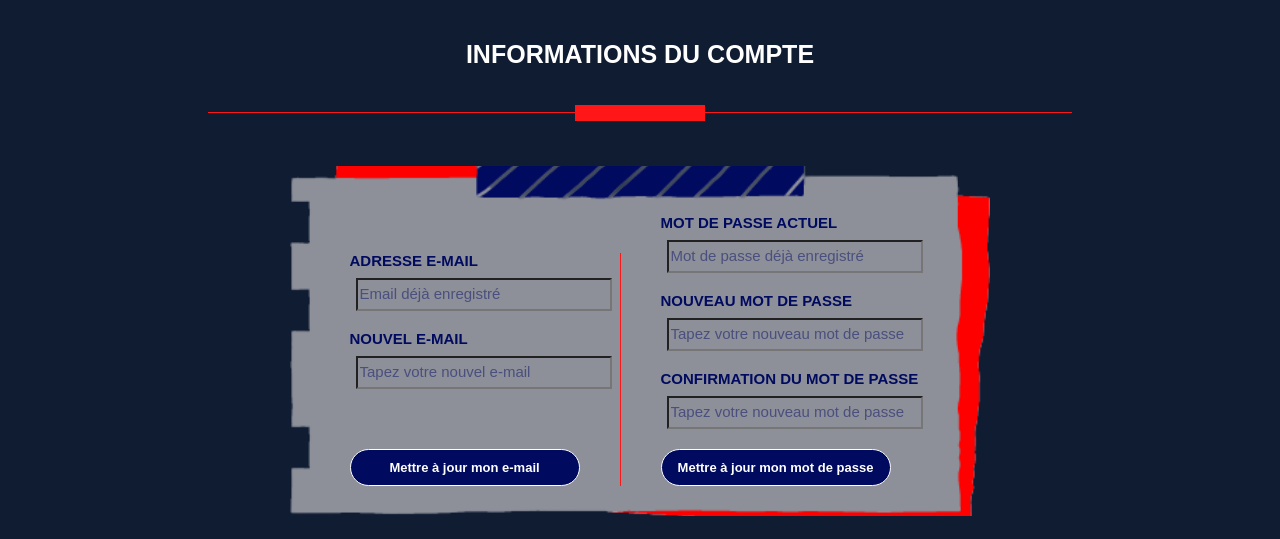
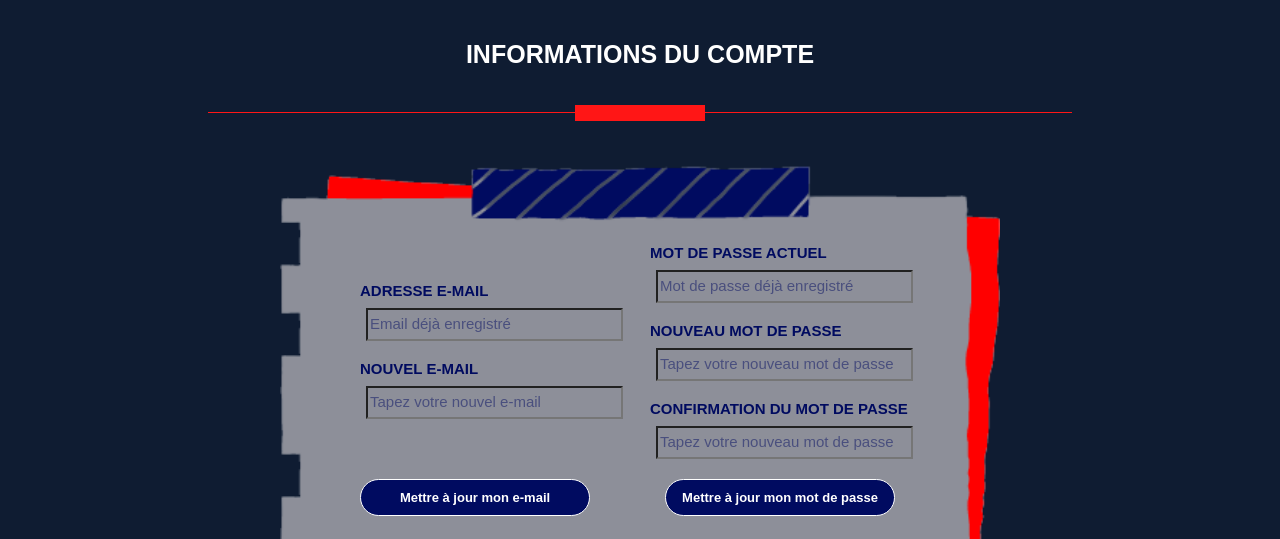
Before and after one commit to Vincent-PERON/LinkODev-Project-Oclock-Front, a React app: page / in a window 1280 px wide. Shown: the part 261-800 px from the top of the page. Built offline with nearby package versions, Linux system fonts and the light colour scheme.

Commit message:
feat: changes on static integration InfoProfile

```diff
--- a/src/components/InfoProfile/InfoProfile.js
+++ b/src/components/InfoProfile/InfoProfile.js
@@ -31,7 +31,7 @@ function InfoProfile() {
             <label htmlFor="password" className="InfoProfile-form-label">CONFIRMATION DU MOT DE PASSE</label>
             <input id="new-password-confirm" type="password" className="InfoProfile-form-input" placeholder="Tapez votre nouveau mot de passe" />
           </div>
-          <button className="InfoProfile-button" type="button">Mettre à jour mon mot de passe</button>
+          <button className="InfoProfile-button InfoProfile-button-password" type="button">Mettre à jour mon mot de passe</button>
         </div>
       </form>
     </div>
--- a/src/components/InfoProfile/InfoProfile.scss
+++ b/src/components/InfoProfile/InfoProfile.scss
@@ -15,13 +15,13 @@
     display: flex;
     justify-content: center;
     align-items: flex-end;
-    gap: 4rem;
+    gap: 2rem;
     background-image: url('src/assets/Images/profileBox.png');
     background-repeat: no-repeat;
     background-position: center;
-    background-size: 70rem;
-    height: 35rem;
-    padding-bottom: 3rem;
+    background-size: 72rem;
+    height: 40rem;
+    padding-bottom: 5rem;
   }
 
   &-group {
@@ -29,10 +29,6 @@
     flex-direction: column;
     align-items: flex-start;
     gap: 2rem;
-  }
-
-  &-group-left {
-    border-right: 1.5px solid vars.$red;
   }
 
   &-group-content {
@@ -72,8 +68,13 @@
       font-size: 1.3rem;
       transition: 0.3s;
     }
+
     &-button-mail {
       margin-top: 4rem;
+    }
+
+    &-button-password {
+      margin-left: 1.5rem;
     }
 
     &-button:hover {
```
